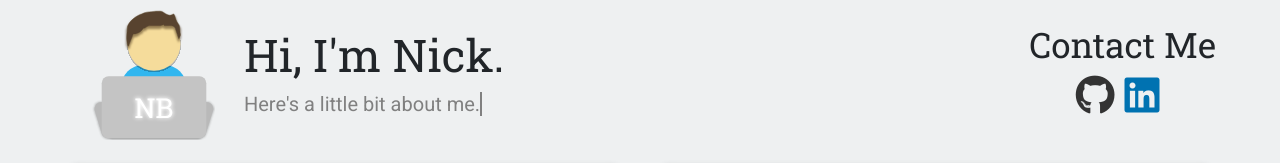
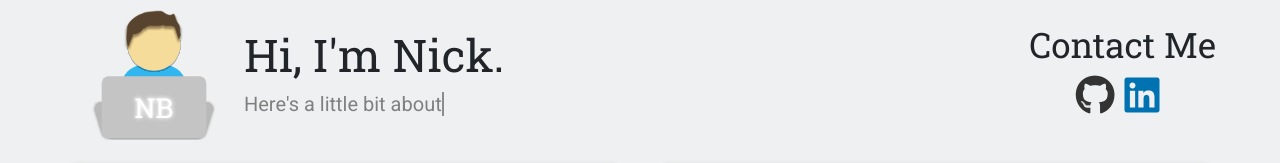
Before and after one commit to nickbozentko/nicholas-bozentko, a React app: page / in a window 1280 px wide. Shown: the top 163 px of the page. Built offline with nearby package versions, Linux system fonts and the light colour scheme.

Commit message:
Changed typing intro timings

```diff
--- a/src/client/Home/TypedIntro.jsx
+++ b/src/client/Home/TypedIntro.jsx
@@ -42,7 +42,7 @@ const TypedIntro = () => {
     useEffect(() => {
         setTimeout(() => {
             writeNameString()
-        }, 250)
+        }, 1250)
     }, []);
 
     return(
--- a/src/client/Home/Typing.css
+++ b/src/client/Home/Typing.css
@@ -3,7 +3,7 @@
     animation-name: blink-caret-black;
     animation-duration: 0.8s;
     /* animation-delay: 2s; */
-    animation-iteration-count: 3;
+    animation-iteration-count: 4.0;
     animation-timing-function: cubic-bezier(0,.65,.35,.99);
     font-family: "Roboto Slab"
 }
@@ -12,7 +12,7 @@
     border-right: .10em solid transparent;
     animation-name: blink-caret-gray;
     animation-duration: 0.8s;
-    animation-delay: 2.2s;
+    animation-delay: 3.2s;
     animation-iteration-count: 6;
     animation-timing-function: cubic-bezier(0,.65,.35,.99);
 }
```
